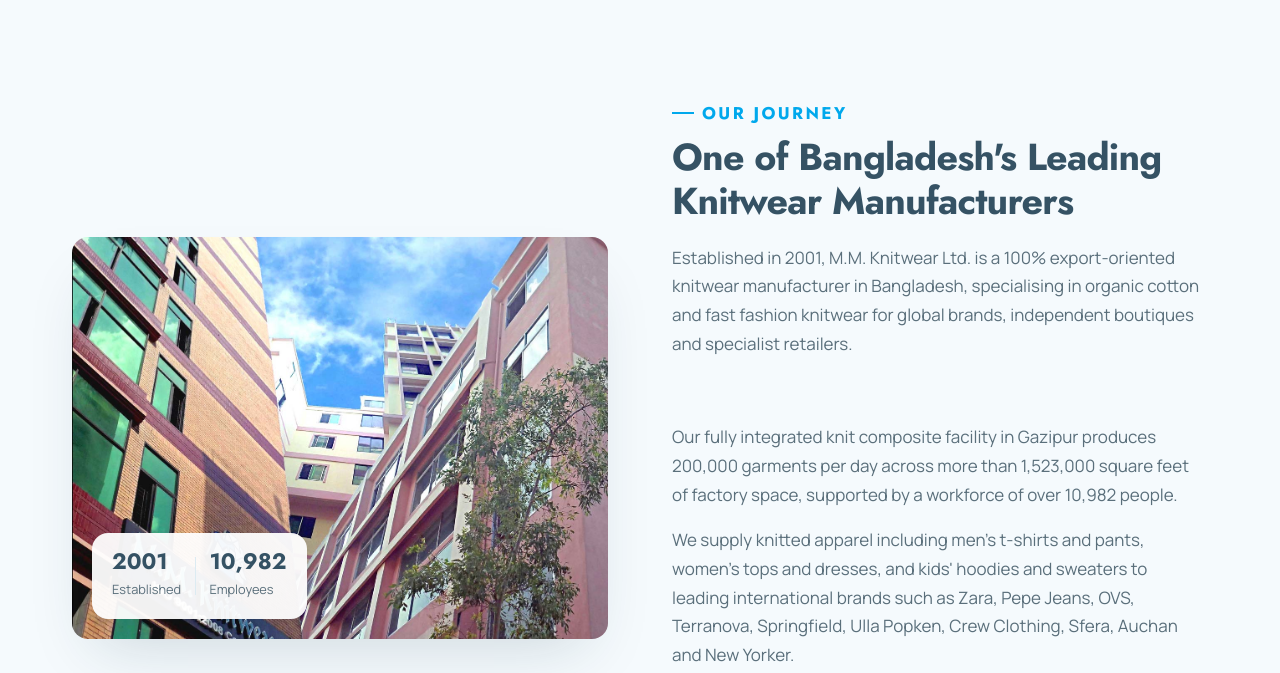
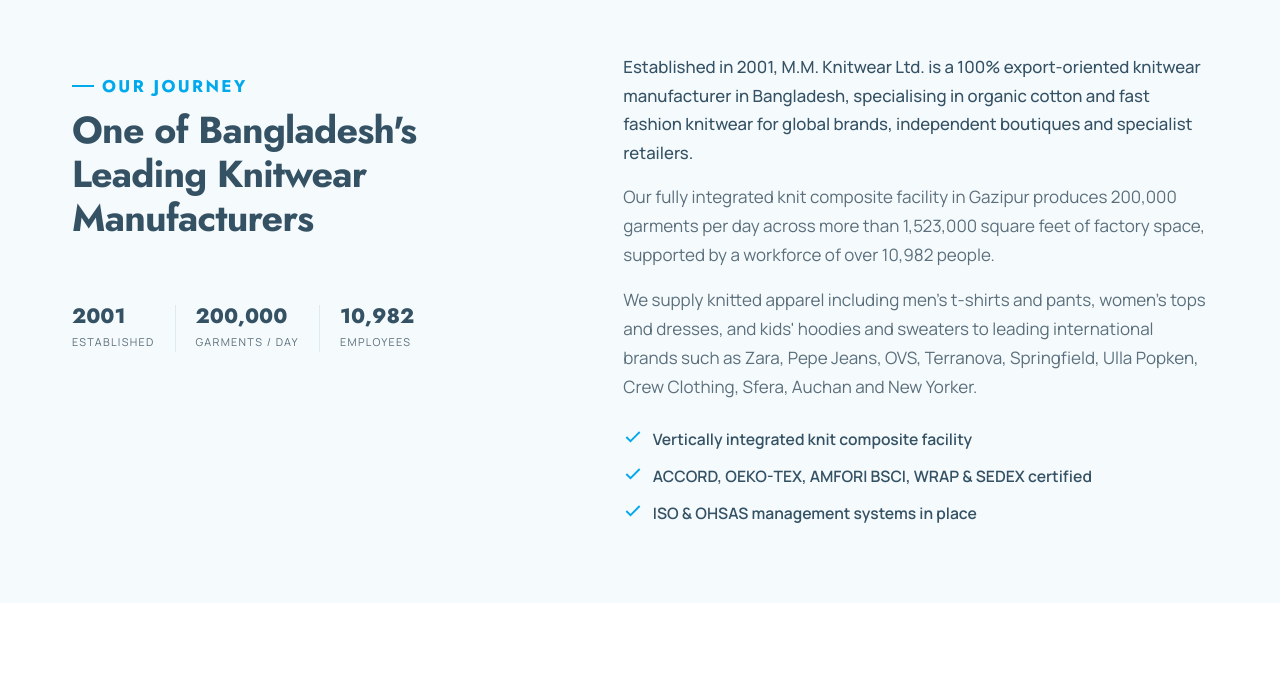
Before and after one commit to mmknit/mmknitwear-website-astro, an Astro site: page / in a window 1280 px wide. Shown: the part 1599-2272 px from the top of the page. Built offline with nearby package versions, Linux system fonts and the light colour scheme; Astro itself is replaced by a stand-in of ours.

Commit message:
refactor(home): convert About Us split-image section to compact text-only layout
intent(home): human asked for the About Us section as text instead of an image, and more compact on desktop where one side read as fully empty
decision(home): two-column text grid - eyebrow/h2/facts strip left, lead/paragraphs/checklist right; single column below 900px; tighter section padding
constraint(content): all original copy preserved incl. the image badge facts (2001 Established, 10,982 Employees) plus 200,000 garments/day; .split CSS untouched because compliance/about-us/division pages still use it

Co-authored-by: openrouter-free <noreply@openrouter.ai>

```diff
--- a/src/pages/index.astro
+++ b/src/pages/index.astro
@@ -143,29 +143,35 @@ const jsonLd = [ld(organization), ld(website)];
     </div>
   </section>
 
-  <section class="section section--surface">
+  <section class="section section--surface about-section reveal">
     <div class="container">
-      <div class="split">
-        <div class="split__media reveal">
-          <img src={u('upload/mm-factory-1281.jpg')} alt="M.M. Knitwear factory in Konabari, Gazipur" loading="lazy" />
-          <div class="split__badge">
-            <div>
-              <strong>2001</strong>
-              <span>Established</span>
-            </div>
-            <div style="width:1px;height:38px;background:var(--line);"></div>
-            <div>
-              <strong>10,982</strong>
-              <span>Employees</span>
-            </div>
-          </div>
-        </div>
-        <div class="split__body reveal">
+      <div class="about">
+        <div class="about__intro">
           <SectionTitle
             eyebrow="Our Journey"
             title="One of Bangladesh's Leading Knitwear Manufacturers"
-            text="Established in 2001, M.M. Knitwear Ltd. is a 100% export-oriented knitwear manufacturer in Bangladesh, specialising in organic cotton and fast fashion knitwear for global brands, independent boutiques and specialist retailers."
           />
+          <dl class="about__facts">
+            <div class="about__fact">
+              <dd>2001</dd>
+              <dt>Established</dt>
+            </div>
+            <div class="about__fact">
+              <dd>200,000</dd>
+              <dt>Garments / day</dt>
+            </div>
+            <div class="about__fact">
+              <dd>10,982</dd>
+              <dt>Employees</dt>
+            </div>
+          </dl>
+        </div>
+        <div class="about__body">
+          <p class="about__lead">
+            Established in 2001, M.M. Knitwear Ltd. is a 100% export-oriented knitwear manufacturer
+            in Bangladesh, specialising in organic cotton and fast fashion knitwear for global
+            brands, independent boutiques and specialist retailers.
+          </p>
           <p>
             Our fully integrated knit composite facility in Gazipur produces 200,000 garments
             per day across more than 1,523,000 square feet of factory space, supported by a
@@ -267,6 +273,77 @@ const jsonLd = [ld(organization), ld(website)];
   @media (max-width: 560px) {
     .grid--4 { grid-template-columns: 1fr; }
   }
+
+  .about-section {
+    padding-block: clamp(3.25rem, 6vw, 5rem);
+  }
+
+  .about {
+    display: grid;
+    grid-template-columns: minmax(0, 5fr) minmax(0, 6fr);
+    gap: clamp(2rem, 5vw, 4rem);
+    align-items: start;
+  }
+
+  .about__intro .section-head {
+    margin-bottom: 1.5rem;
+  }
+
+  .about__facts {
+    display: flex;
+    gap: 1.25rem;
+    margin: 0;
+    padding: 0;
+  }
+
+  .about__fact {
+    padding-right: 1.25rem;
+    border-right: 1px solid var(--line);
+  }
+
+  .about__fact:last-child {
+    border-right: 0;
+    padding-right: 0;
+  }
+
+  .about__fact dd {
+    font-family: var(--font-head);
+    font-weight: 800;
+    font-size: 1.3rem;
+    line-height: 1.1;
+    color: var(--ink);
+    margin: 0;
+  }
+
+  .about__fact dt {
+    margin-top: 0.35rem;
+    font-size: 0.68rem;
+    letter-spacing: 0.12em;
+    text-transform: uppercase;
+    color: var(--text);
+  }
+
+  .about__lead {
+    font-size: 1.05rem;
+    color: var(--ink);
+    font-weight: 500;
+  }
+
+  .about__body p + p {
+    margin-top: 1rem;
+  }
+
+  @media (max-width: 900px) {
+    .about {
+      grid-template-columns: 1fr;
+      gap: 1.75rem;
+    }
+
+    .about__facts {
+      flex-wrap: wrap;
+      gap: 1rem;
+    }
+  }
 </style>
 
 <script>
```
